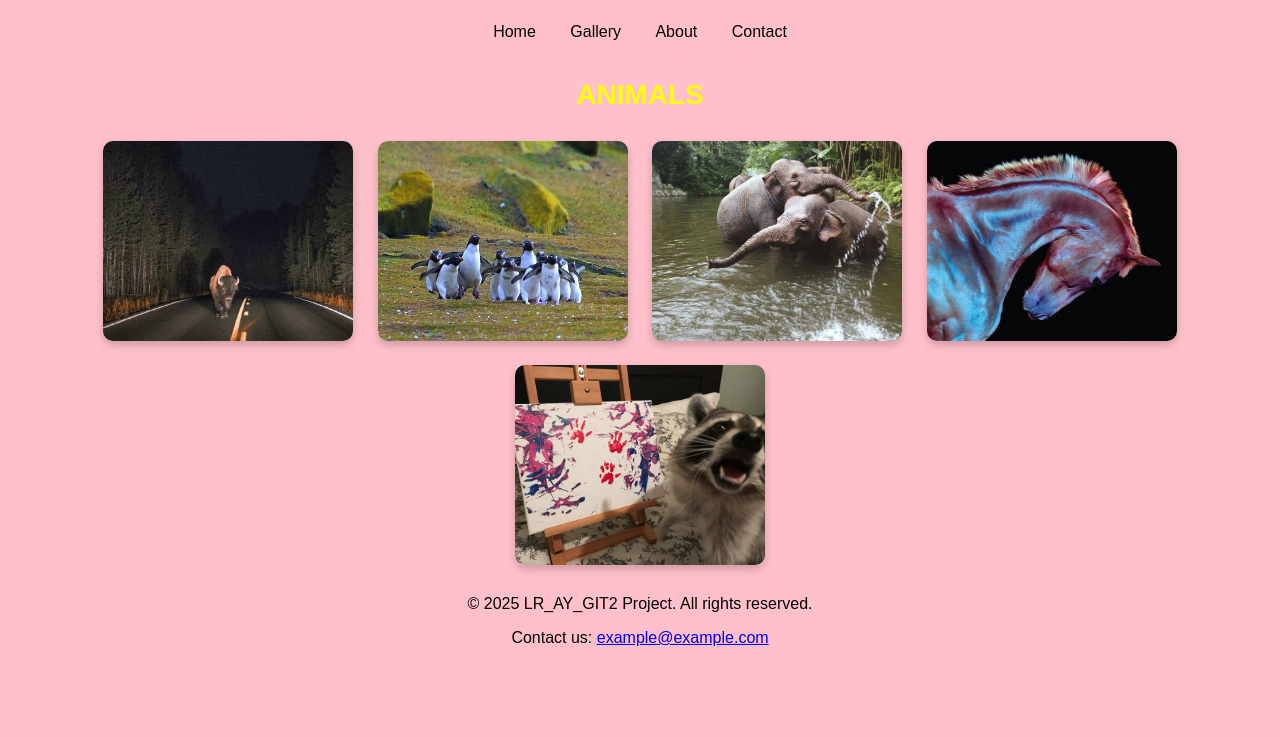
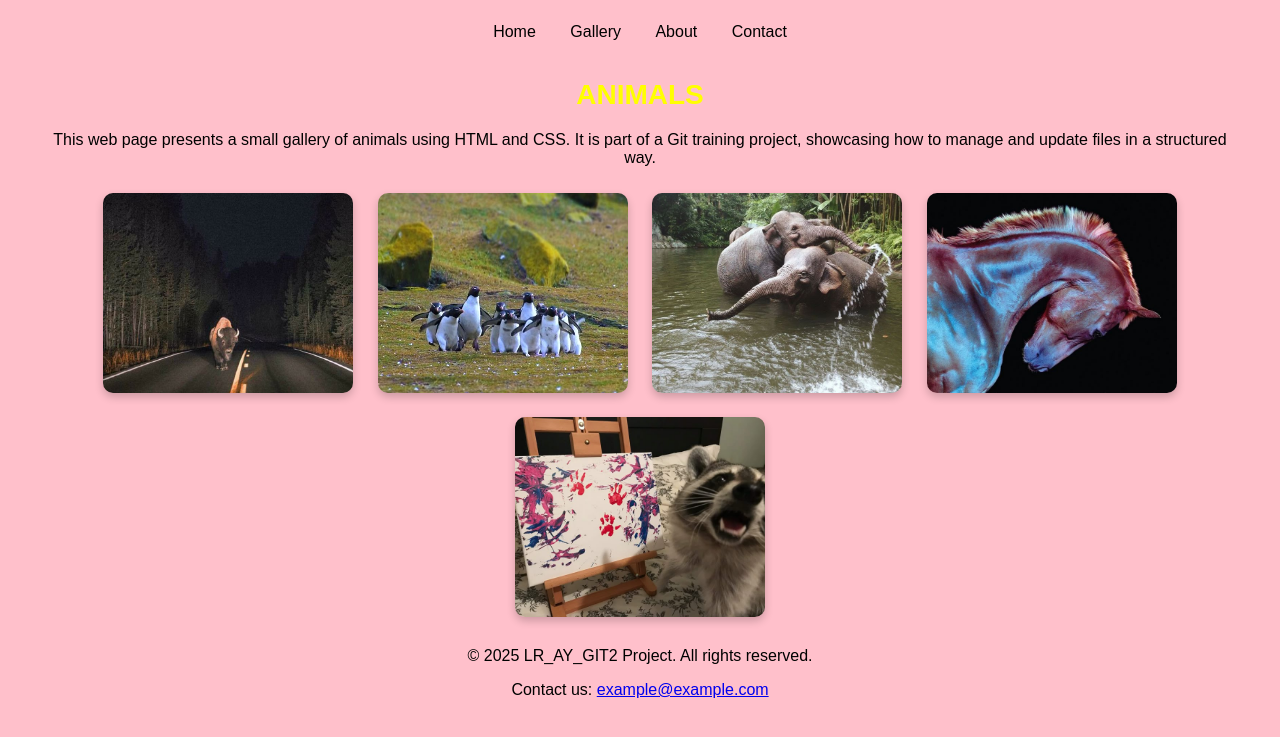
Before and after one commit to atayldrm/MYRR_AY, a plain HTML site: page index.html in a window 1280 px wide. Shown: the part 149-886 px from the top of the page. Before the commit the page ends 860 px from the top, so only its background shows below. Drawn offline with Linux system fonts and the light colour scheme.

Commit message:
develop3 commit 2 - add a line in index.html

```diff
--- a/index.html
+++ b/index.html
@@ -18,6 +18,7 @@
     <a href="#">Contact</a>
   </nav>
   <h3>Animals</h3>
+  <p>This web page presents a small gallery of animals using HTML and CSS. It is part of a Git training project, showcasing how to manage and update files in a structured way.</p>
   <img src="images/buffalo.jpeg" alt="buffalo image">
   <img src="images/penguins.jpeg" alt="penguins image">
   <img src="images/elephants.jpeg" alt="elephants image">
```
